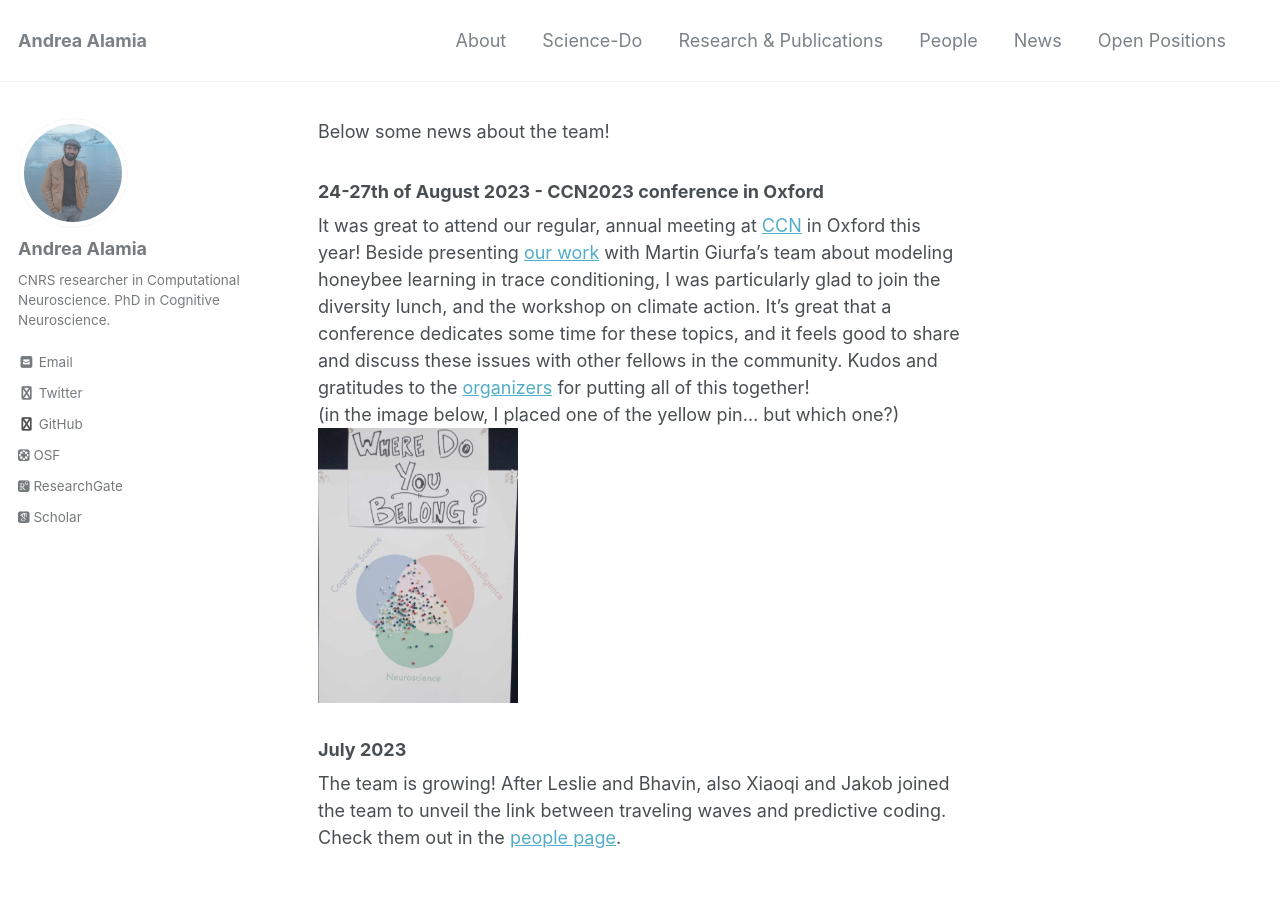
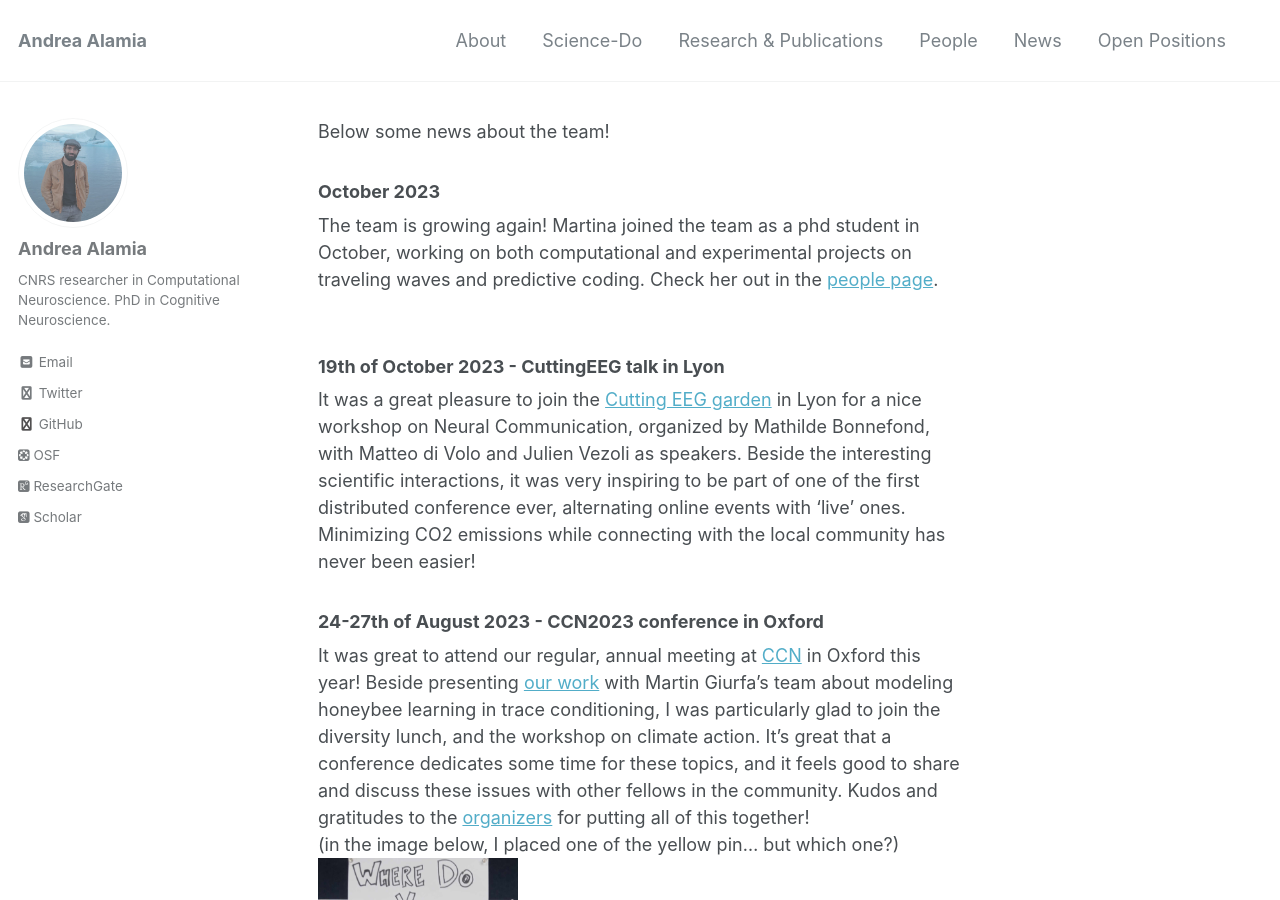
Before and after one commit to artipago/artipago.github.io, a Jekyll site: the page built from _pages/News.md, in a window 1280 px wide and 900 px high. Built offline with Jekyll 4.4.1, drawn with Linux system fonts in a browser that asks for light colours; nearby versions of some CDN libraries; some web fonts are replaced; library files that are not in the unit come from our copies.

Commit message:
people and news

```diff
--- a/_pages/News.md
+++ b/_pages/News.md
@@ -6,6 +6,14 @@ has_children: true
 ---
 
 Below some news about the team! <br>
+
+### October 2023
+The team is growing again! Martina joined the team as a phd student in October, working on both computational and experimental projects on traveling waves and predictive coding. Check her out in the <a href="https://artipago.github.io/People//">people page</a>. <br>
+<br>
+
+### 19th of October 2023 - CuttingEEG talk in Lyon
+It was a great pleasure to join the <a href="https://cuttinggardens2023.org/">Cutting EEG garden</a> in Lyon for a nice workshop on Neural Communication, organized by Mathilde Bonnefond, with Matteo di Volo and Julien Vezoli as speakers. Beside the interesting scientific interactions, it was very inspiring to be part of one of the first distributed conference ever, alternating online events with 'live' ones. Minimizing CO2 emissions while connecting with the local community has never been easier!
+<br>
 
 ### 24-27th of August 2023 - CCN2023 conference in Oxford
 It was great to attend our regular, annual meeting at <a href="https://2023.ccneuro.org/index.php">CCN</a> in Oxford this year! Beside presenting <a href="https://2023.ccneuro.org/proceedings/0000414.pdf">our work</a> with Martin Giurfa's team about modeling honeybee learning in trace conditioning, I was particularly glad to join the diversity lunch, and the workshop on climate action. It's great that a conference dedicates some time for these topics, and it feels good to share and discuss these issues with other fellows in the community. Kudos and gratitudes to the <a href="https://2023.ccneuro.org/organizers.php">organizers</a> for putting all of this together! <br>
```
Also changed, not shown: _pages/People.md (+6 -3 lines), assets/images/martinaCerchio.png (added), assets/images/martinaImage.jpeg (added).
